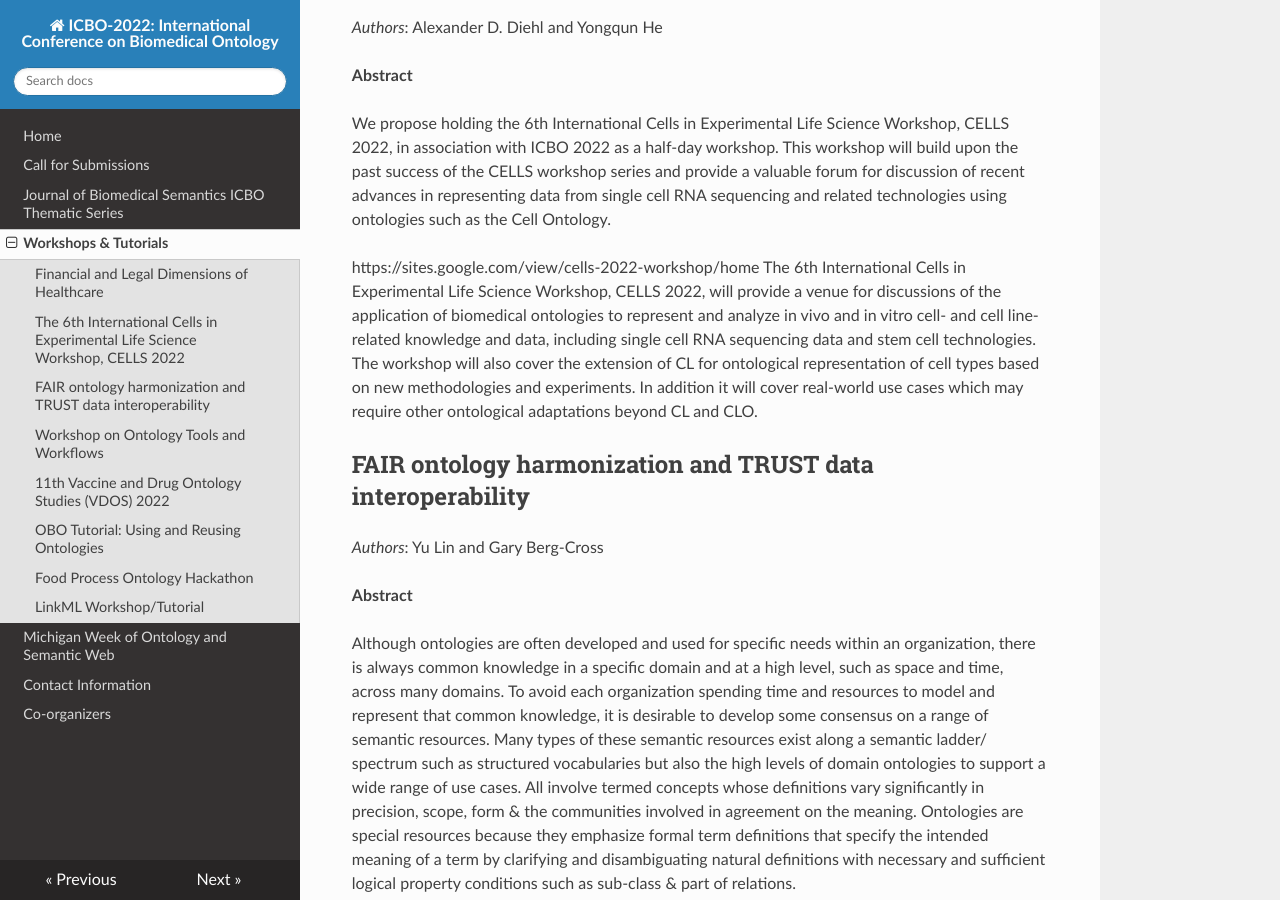
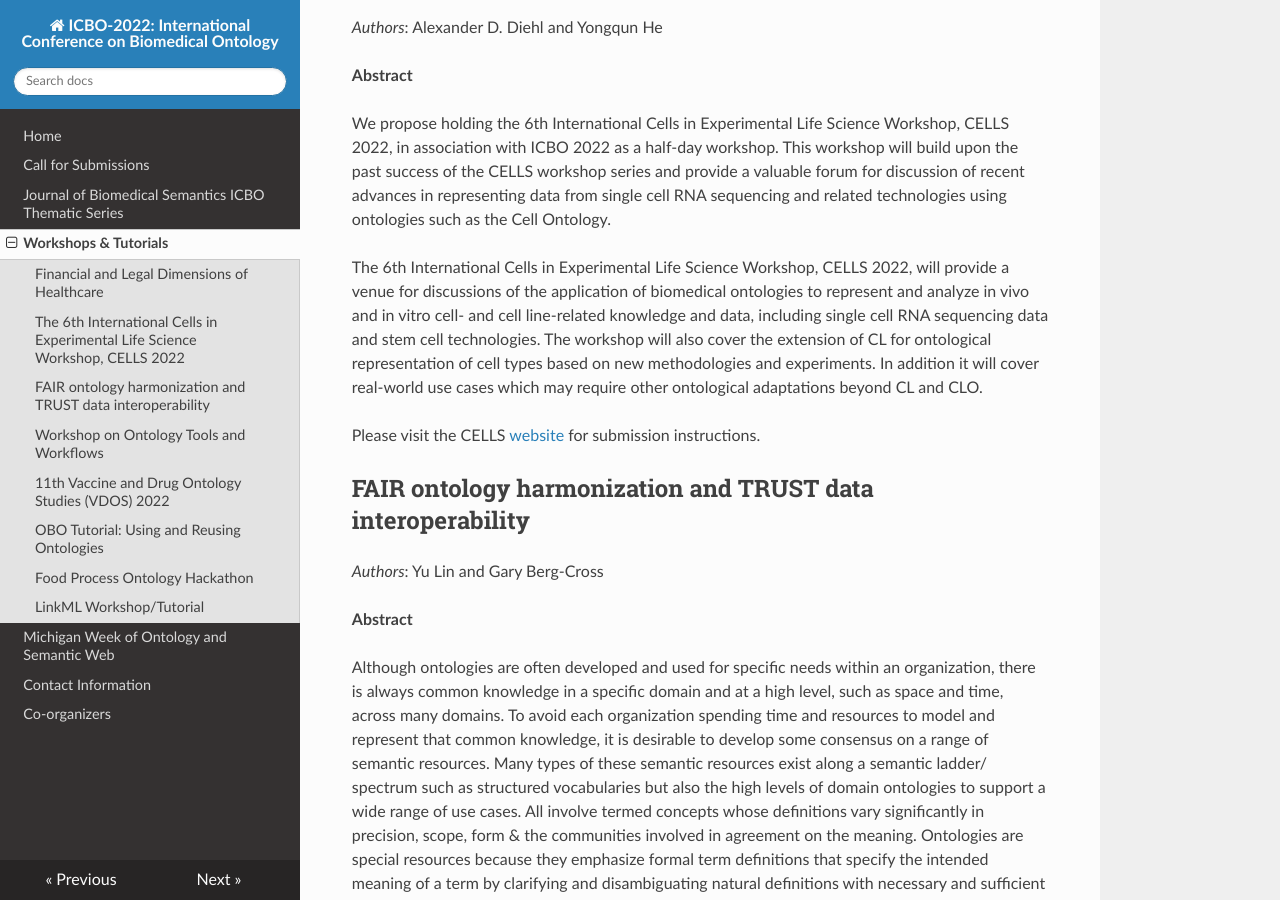
Before and after one commit to johnbeve/BFO-Organization, an MkDocs documentation site: the page built from docs/workshops-and-tutorials.md, in a window 1280 px wide and 900 px high, scrolled down 624 px. Built offline with MkDocs 1.6.1, drawn with Linux system fonts in a browser that asks for light colours; nearby versions of some CDN libraries.

Commit message:
Update workshops-and-tutorials.md

```diff
--- a/docs/workshops-and-tutorials.md
+++ b/docs/workshops-and-tutorials.md
@@ -14,8 +14,10 @@ The Ontology of Medically Related Social Entities (OMRSE) is being developed to
 
 We propose holding the 6th International Cells in Experimental Life Science Workshop, CELLS 2022, in association with ICBO 2022 as a half-day workshop. This workshop will build upon the past success of the CELLS workshop series and provide a valuable forum for discussion of recent advances in representing data from single cell RNA sequencing and related technologies using ontologies such as the Cell Ontology.
 
-https://sites.google.com/view/cells-2022-workshop/home
 The 6th International Cells in Experimental Life Science Workshop, CELLS 2022, will provide a venue for discussions of the application of biomedical ontologies to represent and analyze in vivo and in vitro cell- and cell line-related knowledge and data, including single cell RNA sequencing data and stem cell technologies. The workshop will also cover the extension of CL for ontological representation of cell types based on new methodologies and experiments. In addition it will cover real-world use cases which may require other ontological adaptations beyond CL and CLO.
+
+Please visit the CELLS [website](
+https://sites.google.com/view/cells-2022-workshop/home) for submission instructions.
 
 
 
```
